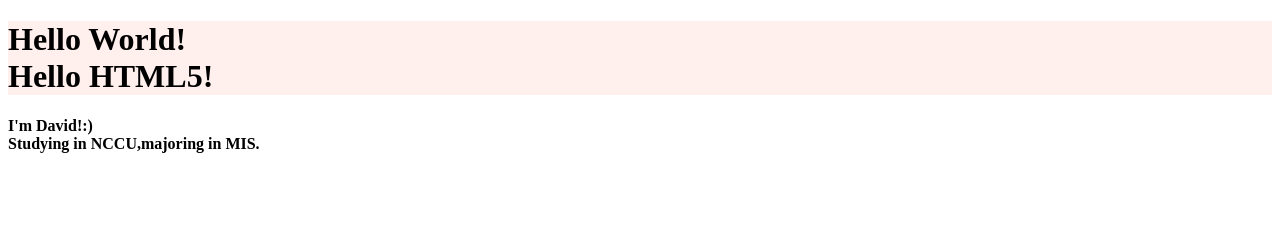
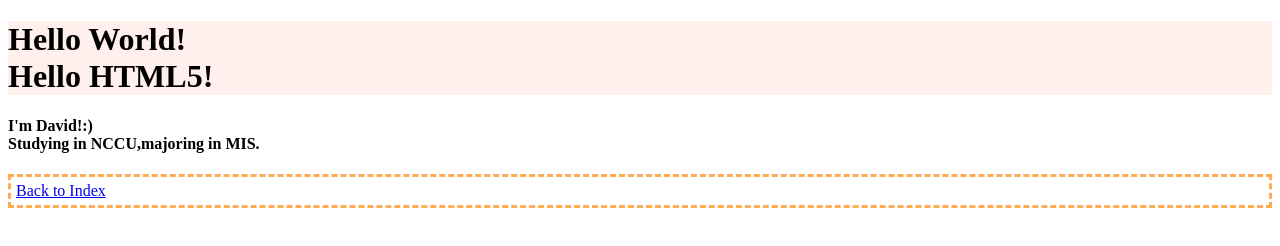
Before and after one commit to DavidYehh/templatemo_526_vanilla, a plain HTML site: page Welcome.html in a window 1280 px wide. Drawn offline with Linux system fonts and the light colour scheme.

Commit message:
Update Welcome.html

```diff
--- a/Welcome.html
+++ b/Welcome.html
@@ -8,5 +8,6 @@
 </body>
    <h1 style= "background:#FFEFED ">Hello World!<br>Hello HTML5!</h1>
    <h4>I'm David!:)<br>Studying in NCCU,majoring in MIS.</h4>
+ <p><div style="border-width:3px;border-style:dashed;border-color:#FFAC55;padding:5px;"><a href=https://davidyehh.github.io/templatemo_526_vanilla/>Back to Index</div></p>
 
 </html>
```
